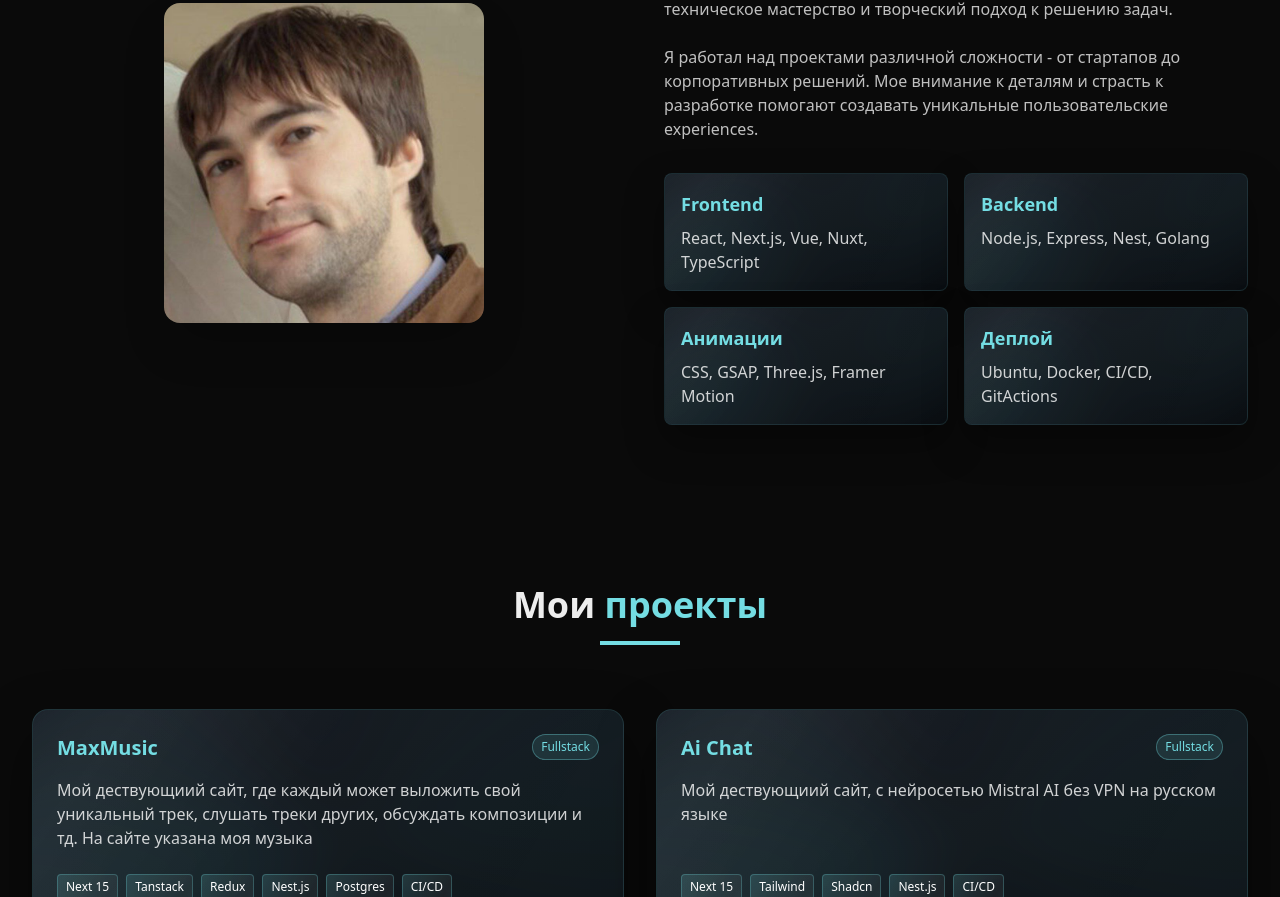
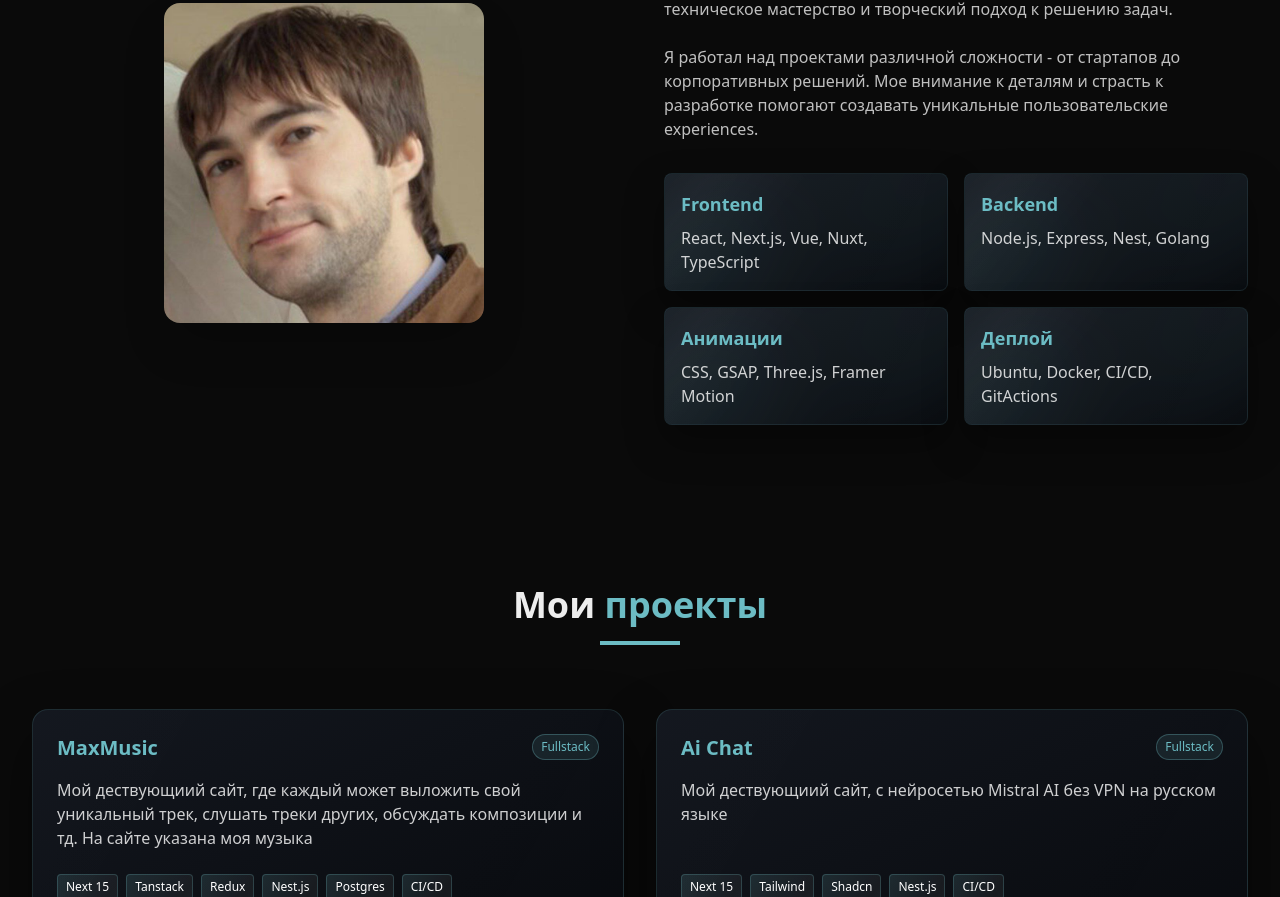
Before and after one commit to Maximviktorovic2305/new-portfolio, a Next.js app: page / in a window 1280 px wide. Shown: the part 1903-2800 px from the top of the page. Built offline with nearby package versions, Linux system fonts and the light colour scheme.

Commit message:
add animations

```diff
--- a/src/app/globals.css
+++ b/src/app/globals.css
@@ -3,7 +3,8 @@
 :root {
   --background: #0a0a0a;
   --foreground: #ededed;
-  --accent: #74dde3;
+  --accent: #6cbcc4;
+  --accent-rgb: 107, 178, 184;
 }
 
 @theme inline {
@@ -105,7 +106,7 @@ body {
   width: 34px;
   height: 34px;
   border-radius: 999px;
-  border: 1px solid rgba(116, 221, 227, 0.35);
+  border: 1px solid rgba(var(--accent-rgb), 0.35);
   color: var(--accent);
   background: transparent;
   box-shadow: none;
@@ -130,11 +131,11 @@ body {
 }
 
 .theme-toggle:hover {
-  box-shadow: 0 0 14px rgba(116, 221, 227, 0.35);
+  box-shadow: 0 0 14px rgba(var(--accent-rgb), 0.35);
 }
 
 .theme-toggle:focus-visible {
-  outline: 2px solid rgba(116, 221, 227, 0.6);
+  outline: 2px solid rgba(var(--accent-rgb), 0.6);
   outline-offset: 2px;
 }
 
@@ -182,7 +183,7 @@ body {
   overflow: hidden;
   isolation: isolate;
   background: linear-gradient(155deg, rgba(20, 24, 32, 0.95), rgba(8, 10, 14, 0.95));
-  border: 1px solid rgba(116, 221, 227, 0.18);
+  border: 1px solid rgba(var(--accent-rgb), 0.18);
   box-shadow: 0 25px 60px rgba(0, 0, 0, 0.45);
 }
 
@@ -192,11 +193,11 @@ body {
   inset: -60%;
   background: conic-gradient(
     from 120deg,
-    rgba(116, 221, 227, 0.35),
+    rgba(var(--accent-rgb), 0.35),
     rgba(255, 255, 255, 0.06),
-    rgba(116, 221, 227, 0.2),
+    rgba(var(--accent-rgb), 0.2),
     rgba(255, 255, 255, 0.04),
-    rgba(116, 221, 227, 0.3)
+    rgba(var(--accent-rgb), 0.3)
   );
   opacity: 0.35;
   filter: blur(40px);
@@ -210,7 +211,7 @@ body {
   inset: 0;
   background: radial-gradient(
     260px circle at var(--mx, 50%) var(--my, 50%),
-    rgba(116, 221, 227, 0.35),
+    rgba(var(--accent-rgb), 0.35),
     transparent 60%
   );
   opacity: 0;
@@ -227,7 +228,7 @@ body {
   position: absolute;
   inset: 0;
   background-image:
-    radial-gradient(rgba(116, 221, 227, 0.2) 0.6px, transparent 0.6px),
+    radial-gradient(rgba(var(--accent-rgb), 0.2) 0.6px, transparent 0.6px),
     linear-gradient(120deg, rgba(255, 255, 255, 0.04), transparent 70%);
   background-size: 22px 22px, 200% 200%;
   opacity: 0.22;
@@ -257,7 +258,7 @@ body {
 
 .card-surface--compact {
   box-shadow: 0 12px 26px rgba(0, 0, 0, 0.4);
-  border-color: rgba(116, 221, 227, 0.12);
+  border-color: rgba(var(--accent-rgb), 0.12);
 }
 
 .card-surface--compact::before,
@@ -272,9 +273,15 @@ body {
   opacity: 0.3;
 }
 
+.card-surface--static::before,
+.card-surface--static .card-shine {
+  animation: none;
+  opacity: 0;
+}
+
 .card-surface--soft {
   box-shadow: 0 18px 38px rgba(0, 0, 0, 0.35);
-  border-color: rgba(116, 221, 227, 0.14);
+  border-color: rgba(var(--accent-rgb), 0.14);
 }
 
 .card-surface[data-anim="false"]::before,
@@ -288,12 +295,12 @@ body {
 
 .chip {
   position: relative;
-  border: 1px solid rgba(116, 221, 227, 0.25);
+  border: 1px solid rgba(var(--accent-rgb), 0.25);
   background: linear-gradient(
     120deg,
-    rgba(116, 221, 227, 0.18),
+    rgba(var(--accent-rgb), 0.18),
     rgba(255, 255, 255, 0.05),
-    rgba(116, 221, 227, 0.18)
+    rgba(var(--accent-rgb), 0.18)
   );
   background-size: 200% 200%;
   animation: chip-flow 8s ease infinite;
@@ -306,8 +313,8 @@ body {
 .badge-glow {
   position: relative;
   overflow: hidden;
-  border: 1px solid rgba(116, 221, 227, 0.35);
-  background: rgba(116, 221, 227, 0.12);
+  border: 1px solid rgba(var(--accent-rgb), 0.35);
+  background: rgba(var(--accent-rgb), 0.12);
 }
 
 .badge-glow::after {
@@ -327,7 +334,7 @@ body {
   position: relative;
   overflow: hidden;
   isolation: isolate;
-  box-shadow: 0 12px 28px rgba(116, 221, 227, 0.35);
+  box-shadow: 0 12px 28px rgba(var(--accent-rgb), 0.35);
 }
 
 .button-glow::before {
@@ -371,9 +378,9 @@ body {
   inset: 0;
   background: linear-gradient(
     120deg,
-    rgba(116, 221, 227, 0.15),
-    rgba(116, 221, 227, 0),
-    rgba(116, 221, 227, 0.2)
+    rgba(var(--accent-rgb), 0.15),
+    rgba(var(--accent-rgb), 0),
+    rgba(var(--accent-rgb), 0.2)
   );
   opacity: 0;
   transition: opacity 0.35s ease;
@@ -394,12 +401,12 @@ body {
 }
 
 .skill-card {
-  border-color: rgba(116, 221, 227, 0.15);
+  border-color: rgba(var(--accent-rgb), 0.15);
 }
 
 .skill-card:hover {
-  border-color: rgba(116, 221, 227, 0.4);
-  box-shadow: 0 18px 40px rgba(116, 221, 227, 0.2), 0 16px 30px rgba(0, 0, 0, 0.5);
+  border-color: rgba(var(--accent-rgb), 0.4);
+  box-shadow: 0 18px 40px rgba(var(--accent-rgb), 0.2), 0 16px 30px rgba(0, 0, 0, 0.5);
 }
 
 .skill-popup {
@@ -416,7 +423,7 @@ body {
   padding: 12px 16px;
   border-radius: 16px;
   background: linear-gradient(145deg, rgba(20, 24, 32, 0.92), rgba(12, 14, 18, 0.92));
-  border: 1px solid rgba(116, 221, 227, 0.12);
+  border: 1px solid rgba(var(--accent-rgb), 0.12);
   transition: transform 0.3s ease, box-shadow 0.3s ease;
 }
 
@@ -426,7 +433,7 @@ body {
   inset: 0;
   background: radial-gradient(
     220px circle at var(--mx, 50%) var(--my, 50%),
-    rgba(116, 221, 227, 0.2),
+    rgba(var(--accent-rgb), 0.2),
     transparent 60%
   );
   opacity: 0;
@@ -446,9 +453,9 @@ body {
 .contact-icon {
   position: relative;
   overflow: hidden;
-  background: rgba(116, 221, 227, 0.08);
-  border: 1px solid rgba(116, 221, 227, 0.25);
-  box-shadow: inset 0 0 12px rgba(116, 221, 227, 0.2);
+  background: rgba(var(--accent-rgb), 0.08);
+  border: 1px solid rgba(var(--accent-rgb), 0.25);
+  box-shadow: inset 0 0 12px rgba(var(--accent-rgb), 0.2);
 }
 
 .contact-icon::after {
@@ -457,9 +464,9 @@ body {
   inset: -60%;
   background: conic-gradient(
     from 180deg,
-    rgba(116, 221, 227, 0.4),
+    rgba(var(--accent-rgb), 0.4),
     rgba(255, 255, 255, 0.05),
-    rgba(116, 221, 227, 0.2)
+    rgba(var(--accent-rgb), 0.2)
   );
   opacity: 0;
   transition: opacity 0.3s ease;
@@ -472,19 +479,19 @@ body {
 
 .input-glow {
   background: linear-gradient(135deg, rgba(16, 18, 24, 0.95), rgba(10, 10, 14, 0.95));
-  border: 1px solid rgba(116, 221, 227, 0.16);
+  border: 1px solid rgba(var(--accent-rgb), 0.16);
   transition: border-color 0.3s ease, box-shadow 0.3s ease, transform 0.3s ease;
 }
 
 .input-glow:focus {
-  border-color: rgba(116, 221, 227, 0.5);
-  box-shadow: 0 0 0 3px rgba(116, 221, 227, 0.18), 0 12px 30px rgba(0, 0, 0, 0.35);
+  border-color: rgba(var(--accent-rgb), 0.5);
+  box-shadow: 0 0 0 3px rgba(var(--accent-rgb), 0.18), 0 12px 30px rgba(0, 0, 0, 0.35);
 }
 
 .github-orb {
   position: relative;
   overflow: hidden;
-  border: 1px solid rgba(116, 221, 227, 0.25);
+  border: 1px solid rgba(var(--accent-rgb), 0.25);
 }
 
 .github-orb::before {
@@ -493,9 +500,9 @@ body {
   inset: -60%;
   background: conic-gradient(
     from 160deg,
-    rgba(116, 221, 227, 0.35),
+    rgba(var(--accent-rgb), 0.35),
     rgba(255, 255, 255, 0.05),
-    rgba(116, 221, 227, 0.2)
+    rgba(var(--accent-rgb), 0.2)
   );
   opacity: 0.25;
   animation: aurora-spin 12s linear infinite;
--- a/src/components/ContactForm.tsx
+++ b/src/components/ContactForm.tsx
@@ -165,7 +165,7 @@ export default function ContactForm({ initialData }: ContactFormProps) {
 						? {
 								scale: 1.02,
 								y: -2,
-								boxShadow: '0 0 20px rgba(116, 221, 227, 0.5)',
+								boxShadow: '0 0 20px rgba(var(--accent-rgb), 0.5)',
 						  }
 						: {}
 				}
--- a/src/components/ParallaxSection.tsx
+++ b/src/components/ParallaxSection.tsx
@@ -55,7 +55,7 @@ export default function ParallaxSection() {
 				className='absolute inset-0 flex items-center justify-center'
 				style={{
 					backgroundImage:
-						'radial-gradient(circle at center, #74dde3 1px, transparent 1px), linear-gradient(45deg, #0a0a0a 25%, #1a1a1a 25%, #1a1a1a 50%, #0a0a0a 50%, #0a0a0a 75%, #1a1a1a 75%)',
+						'radial-gradient(circle at center, var(--accent) 1px, transparent 1px), linear-gradient(45deg, #0a0a0a 25%, #1a1a1a 25%, #1a1a1a 50%, #0a0a0a 50%, #0a0a0a 75%, #1a1a1a 75%)',
 					backgroundSize: '20px 20px, 40px 40px',
 				}}>
 				<div className='text-center p-8 bg-background/80 backdrop-blur-sm rounded-xl border border-gray-800 shadow-2xl max-w-2xl mx-4'>
--- a/src/components/ProjectCard.tsx
+++ b/src/components/ProjectCard.tsx
@@ -45,7 +45,7 @@ export default function ProjectCard({ project }: ProjectCardProps) {
 				<div
 					ref={cardRef}
 					data-anim={settings.enabled}
-					className='card-surface rounded-2xl overflow-hidden h-full flex flex-col'
+					className='card-surface card-surface--static rounded-2xl overflow-hidden h-full flex flex-col'
 					onMouseMove={settings.enabled ? handleMouseMove : undefined}
 					onMouseLeave={settings.enabled ? handleMouseLeave : undefined}
 					style={{
--- a/src/components/ThreeScene.tsx
+++ b/src/components/ThreeScene.tsx
@@ -5,7 +5,7 @@ import { useEffect, useState } from 'react'
 import ParticleSystem from '@/components/animation/ParticleSystem'
 
 export default function ThreeScene() {
-	const [color, setColor] = useState('#74dde3')
+	const [color, setColor] = useState('#6bb2b8')
 
 	useEffect(() => {
 		// Listen for theme changes to update particle color
@@ -16,7 +16,7 @@ export default function ThreeScene() {
 					mutation.attributeName === 'data-theme'
 				) {
 					const theme = document.documentElement.getAttribute('data-theme')
-					setColor(theme === 'dark' ? '#74dde3' : '#74dde3') // Same color for both themes as requested
+					setColor(theme === 'dark' ? '#6bb2b8' : '#6bb2b8')
 				}
 			})
 		})
--- a/src/components/ui/SocialIcon.tsx
+++ b/src/components/ui/SocialIcon.tsx
@@ -14,7 +14,7 @@ export default function SocialIcon({
 	name,
 	url,
 	icon,
-	className = 'text-light-80 hover:text-[#74dde3] transition-colors duration-300 cursor-pointer',
+	className = 'text-light-80 hover:text-accent transition-colors duration-300 cursor-pointer',
 }: SocialIconProps) {
 	const { settings } = useAnimation()
 
--- a/src/sections/HeroSection.tsx
+++ b/src/sections/HeroSection.tsx
@@ -46,7 +46,7 @@ export default function HeroSection() {
 							className='px-8 py-3 bg-accent text-background font-medium rounded-full hover:bg-accent/90 transition-colors duration-300 cursor-pointer'
 							whileHover={{
 								scale: 1.05,
-								boxShadow: '0 0 22px rgba(116, 221, 227, 0.45)',
+								boxShadow: '0 0 22px rgba(var(--accent-rgb), 0.45)',
 							}}
 							whileTap={{ scale: 0.95 }}>
 							<span>Мои работы</span>
@@ -59,7 +59,7 @@ export default function HeroSection() {
 							whileHover={{
 								scale: 1.05,
 								boxShadow: settings.enabled
-									? '0 0 20px rgba(116, 221, 227, 0.3)'
+									? '0 0 20px rgba(var(--accent-rgb), 0.3)'
 									: 'none',
 							}}
 							whileTap={{ scale: 0.95 }}>
```
